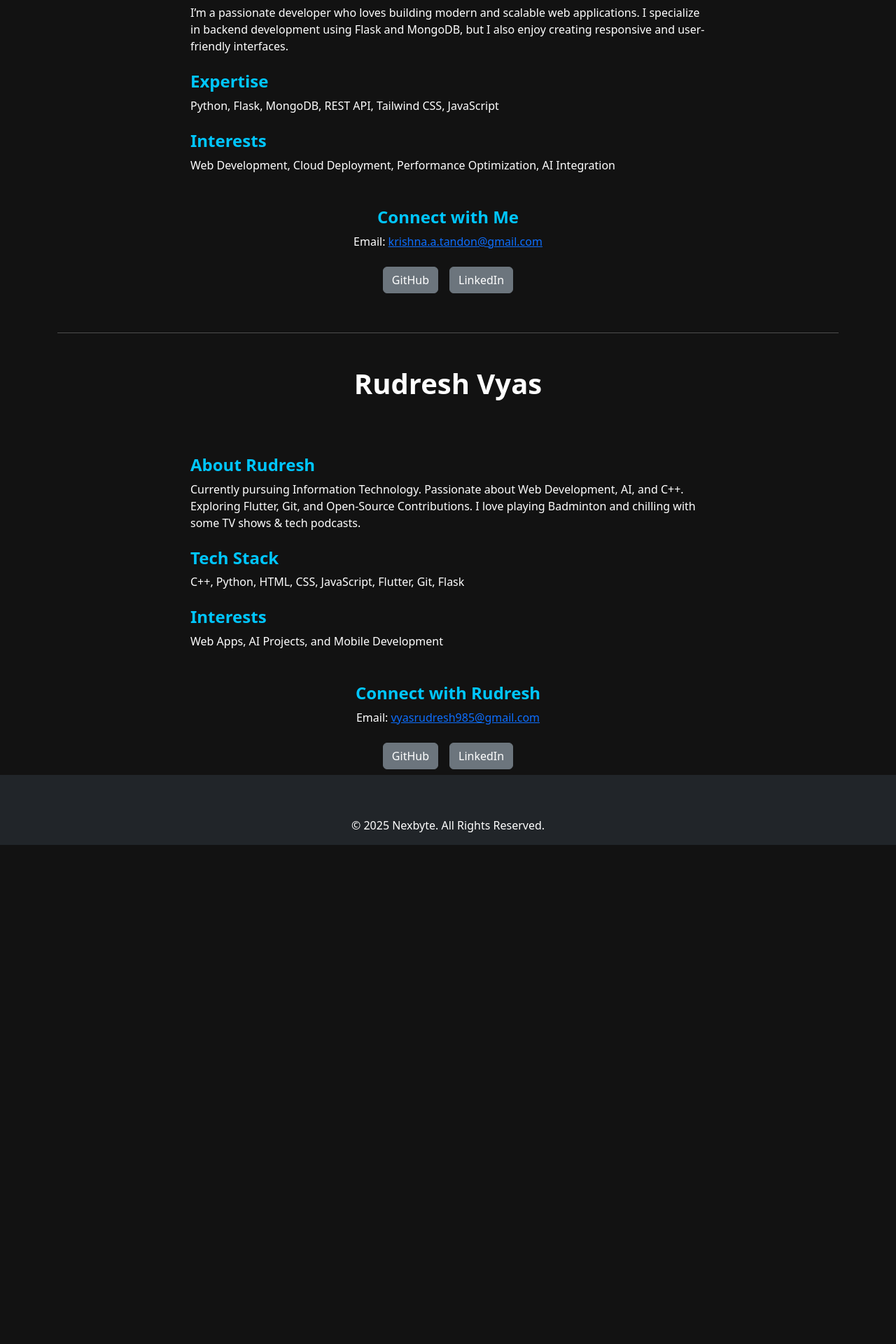
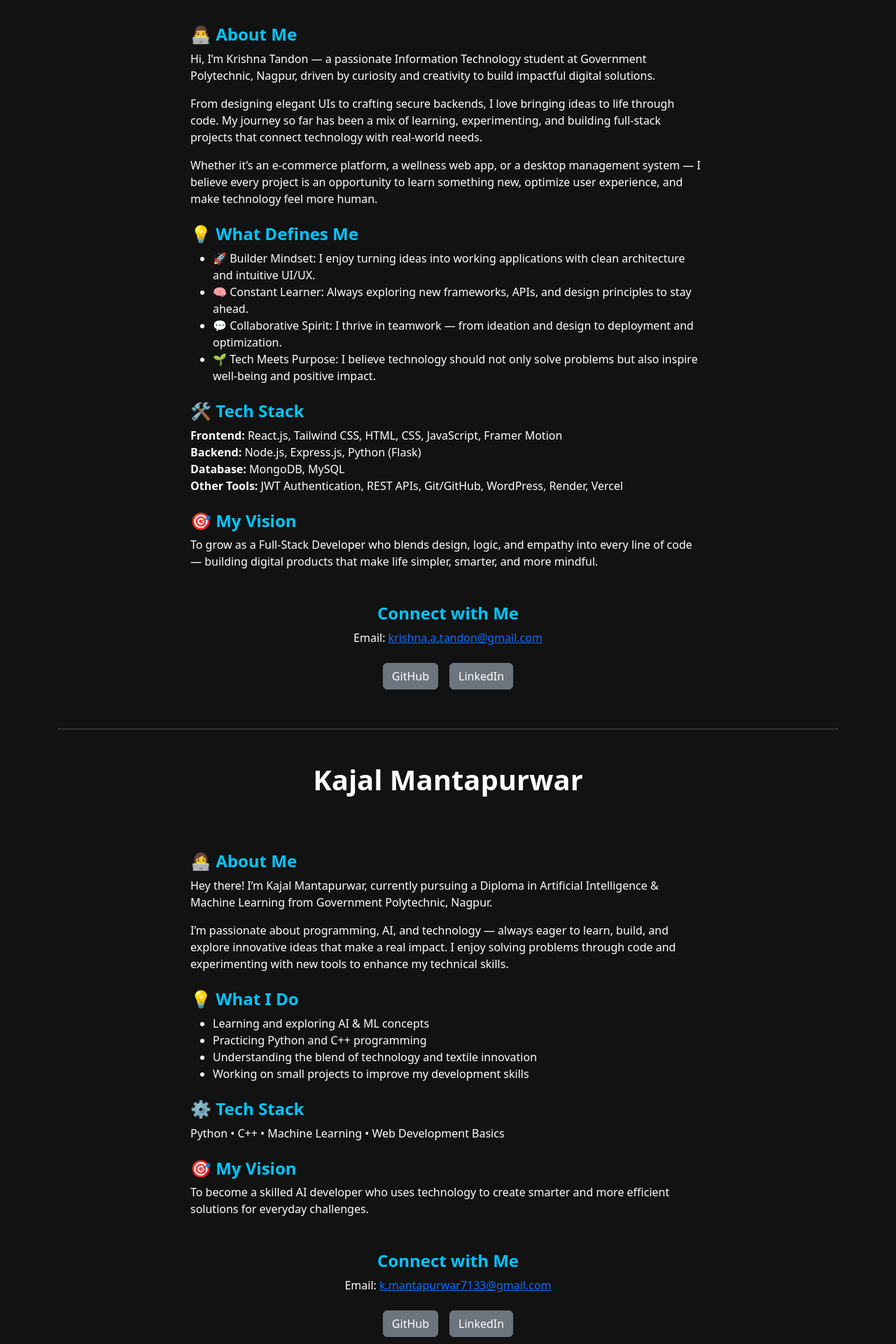
Before and after one commit to Krishna006tandon/Nexbyte_dev, a React (Create React App) app in the folder nexbyte-portfolio/: page /about in a window 1280 px wide. Shown: the part 320-2240 px from the top of the page at 70% size. Before the commit the page ends 1527 px from the top, so only its background shows below. Built offline with nearby package versions, Linux system fonts and the light colour scheme.

Commit message:
feat: Add Login page and integrate into routing; update About page with detailed profiles

```diff
--- a/nexbyte-portfolio/src/App.js
+++ b/nexbyte-portfolio/src/App.js
@@ -6,6 +6,7 @@ import Home from './pages/Home';
 import About from './pages/About';
 import Projects from './pages/Projects';
 import Contact from './pages/Contact';
+import Login from './pages/Login';
 import './App.css';
 
 function App() {
@@ -19,6 +20,7 @@ function App() {
             <Route path="/about" element={<About />} />
             <Route path="/projects" element={<Projects />} />
             <Route path="/contact" element={<Contact />} />
+            <Route path="/login" element={<Login />} />
           </Routes>
         </main>
         <Footer />
--- a/nexbyte-portfolio/src/components/Navbar.js
+++ b/nexbyte-portfolio/src/components/Navbar.js
@@ -25,6 +25,9 @@ const Navbar = () => {
             <li className="nav-item">
               <NavLink className="nav-link" activeClassName="active" to="/contact">Contact</NavLink>
             </li>
+            <li className="nav-item">
+              <NavLink className="nav-link" activeClassName="active" to="/login">Login</NavLink>
+            </li>
           </ul>
         </div>
       </div>
--- a/nexbyte-portfolio/src/pages/About.js
+++ b/nexbyte-portfolio/src/pages/About.js
@@ -1,4 +1,3 @@
-
 import React from 'react';
 import './About.css';
 
@@ -6,6 +5,7 @@ const About = () => {
   return (
     <div className="container mt-5 about-container">
       {/* Krishna Tandon's Profile */}
+              <h1>About Us</h1>
       <div className="text-center mb-5">
         <h1>Krishna Tandon</h1>
         <p className="lead">Full Stack Developer (Backend + Frontend)</p>
@@ -13,16 +13,40 @@ const About = () => {
 
       <div className="row">
         <div className="col-lg-8 mx-auto">
-          <h4>About Me</h4>
+          <h4>👨‍💻 About Me</h4>
           <p>
-            I’m a passionate developer who loves building modern and scalable web applications. I specialize in backend development using Flask and MongoDB, but I also enjoy creating responsive and user-friendly interfaces.
+            Hi, I’m Krishna Tandon — a passionate Information Technology student at Government Polytechnic, Nagpur, driven by curiosity and creativity to build impactful digital solutions.
+          </p>
+          <p>
+            From designing elegant UIs to crafting secure backends, I love bringing ideas to life through code. My journey so far has been a mix of learning, experimenting, and building full-stack projects that connect technology with real-world needs.
+          </p>
+          <p>
+            Whether it’s an e-commerce platform, a wellness web app, or a desktop management system — I believe every project is an opportunity to learn something new, optimize user experience, and make technology feel more human.
           </p>
 
-          <h4 className="mt-4">Expertise</h4>
-          <p>Python, Flask, MongoDB, REST API, Tailwind CSS, JavaScript</p>
+          <h4 className="mt-4">💡 What Defines Me</h4>
+          <ul>
+            <li>🚀 Builder Mindset: I enjoy turning ideas into working applications with clean architecture and intuitive UI/UX.</li>
+            <li>🧠 Constant Learner: Always exploring new frameworks, APIs, and design principles to stay ahead.</li>
+            <li>💬 Collaborative Spirit: I thrive in teamwork — from ideation and design to deployment and optimization.</li>
+            <li>🌱 Tech Meets Purpose: I believe technology should not only solve problems but also inspire well-being and positive impact.</li>
+          </ul>
 
-          <h4 className="mt-4">Interests</h4>
-          <p>Web Development, Cloud Deployment, Performance Optimization, AI Integration</p>
+          <h4 className="mt-4">🛠 Tech Stack</h4>
+          <p>
+            <strong>Frontend:</strong> React.js, Tailwind CSS, HTML, CSS, JavaScript, Framer Motion
+            <br />
+            <strong>Backend:</strong> Node.js, Express.js, Python (Flask)
+            <br />
+            <strong>Database:</strong> MongoDB, MySQL
+            <br />
+            <strong>Other Tools:</strong> JWT Authentication, REST APIs, Git/GitHub, WordPress, Render, Vercel
+          </p>
+
+          <h4 className="mt-4">🎯 My Vision</h4>
+          <p>
+            To grow as a Full-Stack Developer who blends design, logic, and empathy into every line of code — building digital products that make life simpler, smarter, and more mindful.
+          </p>
 
           <div className="mt-5 text-center">
             <h4>Connect with Me</h4>
@@ -41,6 +65,51 @@ const About = () => {
 
       <hr className="my-5" />
 
+      {/* Kajal Mantapurwar's Profile */}
+      <div className="text-center mb-5">
+        <h2 className="collaborator-name">Kajal Mantapurwar</h2>
+      </div>
+
+      <div className="row">
+        <div className="col-lg-8 mx-auto">
+          <h4>👩‍💻 About Me</h4>
+          <p>
+            Hey there! I’m Kajal Mantapurwar, currently pursuing a Diploma in Artificial Intelligence & Machine Learning from Government Polytechnic, Nagpur.
+          </p>
+          <p>
+            I’m passionate about programming, AI, and technology — always eager to learn, build, and explore innovative ideas that make a real impact. I enjoy solving problems through code and experimenting with new tools to enhance my technical skills.
+          </p>
+
+          <h4 className="mt-4">💡 What I Do</h4>
+          <ul>
+            <li>Learning and exploring AI & ML concepts</li>
+            <li>Practicing Python and C++ programming</li>
+            <li>Understanding the blend of technology and textile innovation</li>
+            <li>Working on small projects to improve my development skills</li>
+          </ul>
+
+          <h4 className="mt-4">⚙️ Tech Stack</h4>
+          <p>Python • C++ • Machine Learning • Web Development Basics</p>
+
+          <h4 className="mt-4">🎯 My Vision</h4>
+          <p>To become a skilled AI developer who uses technology to create smarter and more efficient solutions for everyday challenges.</p>
+          <div className="mt-5 text-center">
+            <h4>Connect with Me</h4>
+            <p>Email: <a href="mailto:k.mantapurwar7133@gmail.com">k.mantapurwar7133@gmail.com</a></p>
+            <div className="social-links">
+              <a href="https://github.com/KajalMantapurwar" target="_blank" rel="noopener noreferrer" className="btn btn-secondary m-2">
+                GitHub
+              </a>
+              <a href="https://www.linkedin.com/in/kajal-mantapurwar-748844298/" target="_blank" rel="noopener noreferrer" className="btn btn-secondary m-2">
+                LinkedIn
+              </a>
+            </div>
+          </div>
+        </div>
+      </div>
+
+      <hr className="my-5" />
+
       {/* Rudresh Vyas's Profile */}
       <div className="text-center mb-5">
         <h2 className="collaborator-name">Rudresh Vyas</h2>
@@ -48,7 +117,7 @@ const About = () => {
 
       <div className="row">
         <div className="col-lg-8 mx-auto">
-          <h4>About Rudresh</h4>
+          <h4>About Me</h4>
           <p>
             Currently pursuing Information Technology. Passionate about Web Development, AI, and C++. Exploring Flutter, Git, and Open-Source Contributions. I love playing Badminton and chilling with some TV shows & tech podcasts.
           </p>
--- /dev/null
+++ b/nexbyte-portfolio/src/pages/Login.css
@@ -0,0 +1,60 @@
+/* Login.css */
+.login-container {
+  display: flex;
+  justify-content: center;
+  align-items: center;
+  height: 100vh;
+}
+
+.login-form {
+  padding: 2rem;
+  background-color: #1e1e1e;
+  border-radius: 8px;
+  box-shadow: 0 4px 8px rgba(0, 0, 0, 0.1);
+  width: 100%;
+  max-width: 400px;
+  display: flex;
+  flex-direction: column;
+  border: 1px solid #333;
+}
+
+.login-form h2 {
+  margin-bottom: 1.5rem;
+  text-align: center;
+  color: #ffffff;
+}
+
+.input-group {
+  margin-bottom: 1rem;
+}
+
+.input-group label {
+  display: block;
+  margin-bottom: 0.5rem;
+  color: #adb5bd;
+}
+
+.input-group input {
+  width: 100%;
+  padding: 0.75rem;
+  border: 1px solid #333;
+  border-radius: 4px;
+  background-color: #2c2c2c;
+  color: #ffffff;
+}
+
+.login-form button {
+  width: 100%;
+  padding: 0.75rem;
+  background-color: #007bff;
+  color: white;
+  border: none;
+  border-radius: 4px;
+  cursor: pointer;
+  font-size: 1rem;
+  margin-top: 1rem;
+}
+
+.login-form button:hover {
+  background-color: #0056b3;
+}
--- /dev/null
+++ b/nexbyte-portfolio/src/pages/Login.js
@@ -0,0 +1,23 @@
+import React from 'react';
+import './Login.css';
+
+const Login = () => {
+  return (
+    <div className="login-container">
+      <form className="login-form">
+        <h2>Login</h2>
+        <div className="input-group">
+          <label htmlFor="email">Email</label>
+          <input type="email" id="email" name="email" required />
+        </div>
+        <div className="input-group">
+          <label htmlFor="password">Password</label>
+          <input type="password" id="password" name="password" required />
+        </div>
+        <button type="submit">Login</button>
+      </form>
+    </div>
+  );
+};
+
+export default Login;
```
